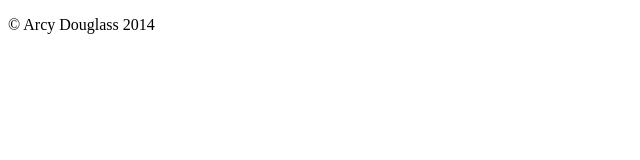
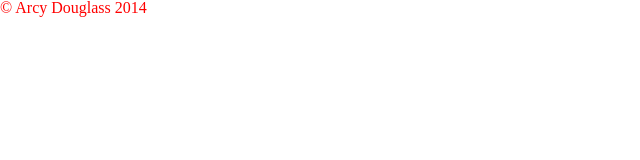
Before and after one commit to arcydouglass/smacss_demo, a plain HTML site: page index.html in a window 1280 px wide. Shown: the whole page, without its empty margins (0-640 px from the left). Drawn offline with Linux system fonts and the light colour scheme.

Commit message:
Connects index.html to sass/master.css

```diff
--- a/index.html
+++ b/index.html
@@ -8,17 +8,17 @@
     <meta name="author" content="Arcy Douglass">
     <link rel="shortcut icon" href="images/favicon.png">
 
-
     <title>SMACSS Demonstration</title>
 
+     <link rel="stylesheet" href="stylesheets/sass/master.css" >
   </head>
 
   <body>
 
+
+
       <footer>
         <p>&copy; Arcy Douglass 2014</p>
       </footer>
-
-    </div>
   </body>
 </html>
--- a/sass/master.scss
+++ b/sass/master.scss
@@ -3,4 +3,15 @@
  * Import this file using the following HTML or equivalent:
  * <link href="/stylesheets/screen.css" media="screen, projection" rel="stylesheet" type="text/css" /> */
 
-@import "compass/reset";
+@import
+		"compass/reset",
+		"base",
+		"layout/grid",
+		"modules/modules_test",
+		"states",
+		"mixins/mixins_test";
+
+
+p {
+	color: red;
+}
```
Also changed, not shown: sass/mixins/mixins_test.scss (added), sass/modules/modules_test.scss (added), stylesheets/sass/base.css (added), stylesheets/sass/layout/grid.css (added), stylesheets/sass/master.css (added), stylesheets/sass/mixins/mixins_test.css (added), stylesheets/sass/module/modules_test.css (added), stylesheets/sass/modules/modules_test.css (added), stylesheets/sass/states.css (added).
